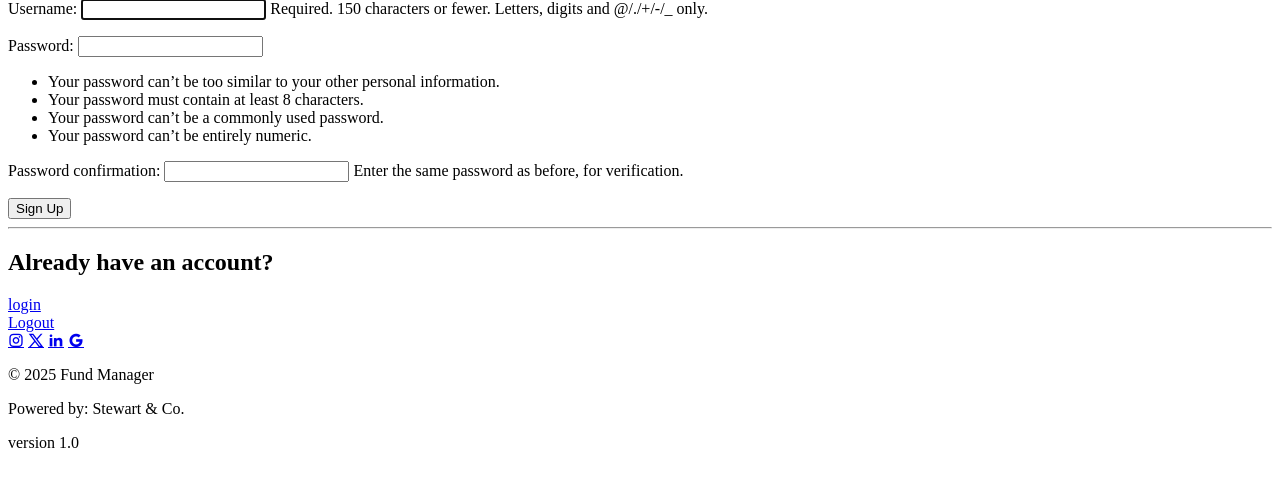
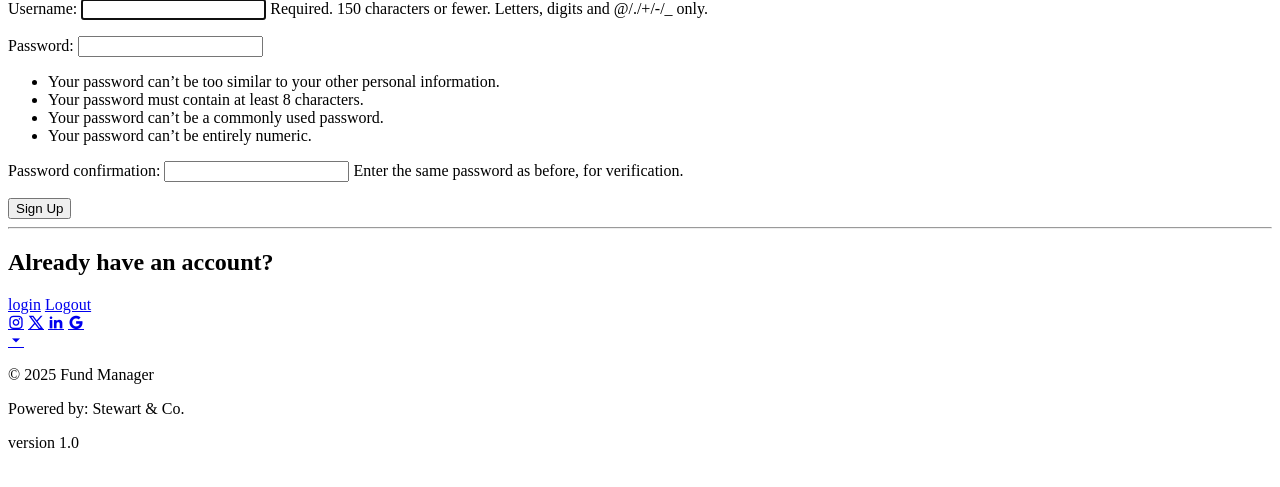
Before and after one commit to StewieC/projectshire1, a Django app: page /accounts/signup/ in a window 1280 px wide. Shown: the part 163-650 px from the top of the page. Run offline with Django 5.2, Linux system fonts and the light colour scheme; some libraries are stand-ins or nearby versions.

Commit message:
Add logout button and scroll down feature, enhance footer with social media icons and custom scripts

```diff
--- a/contributions/templates/contributions/base.html
+++ b/contributions/templates/contributions/base.html
@@ -49,18 +49,24 @@
         {% endif %}
 
     {% block content %}{% endblock %}
+    <!--logout button-->
+        <a href="{% url 'logout' %}">Logout</a>
+    </section>
 
-    </section>
-    <a href="{% url 'logout' %}">Logout</a>
-
+<!--link icons-->
     <div class="icons">
         <a href="#"> <i class="ri-instagram-line"></i></a>
         <a href="#"> <i class="ri-twitter-x-line"></i></a>
         <a href="#"> <i class="ri-linkedin-fill"></i></a>
         <a href="#"> <i class="ri-google-fill"></i></a>
     </div>
-
-
+<!--scroll down button-->
+    <div class="scroll-down">
+        <a href="#"><i class="ri-arrow-down-s-fill"></i></a>
+    </div>
+    <!--custom script-->
+    <script src="https://unpkg.com/scrollreveal"></script>
+    <script src="js/script.js"></script>
 </body>
 <footer class="footer">
     <p>&copy; 2025 Fund Manager</p>
```
